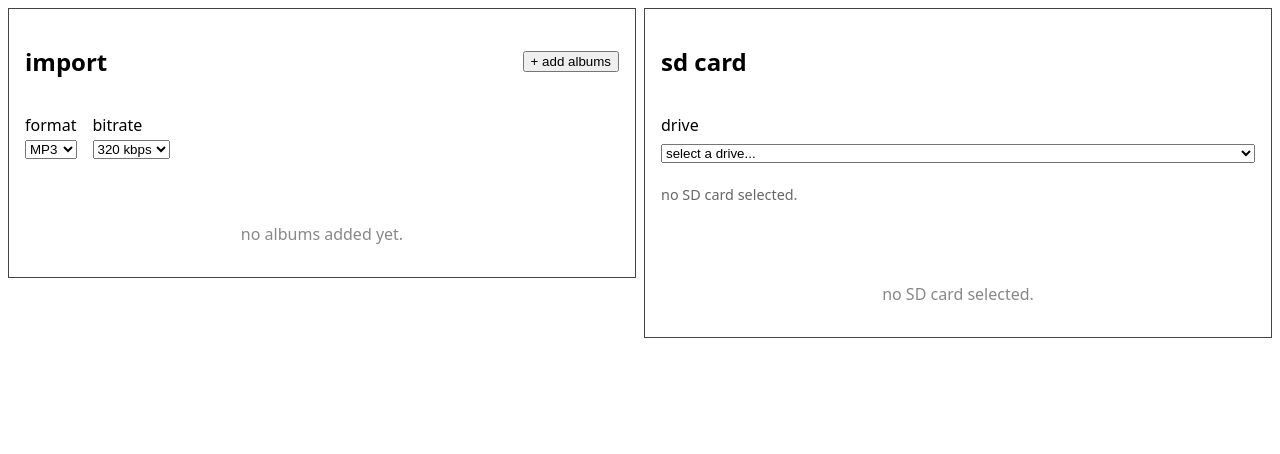
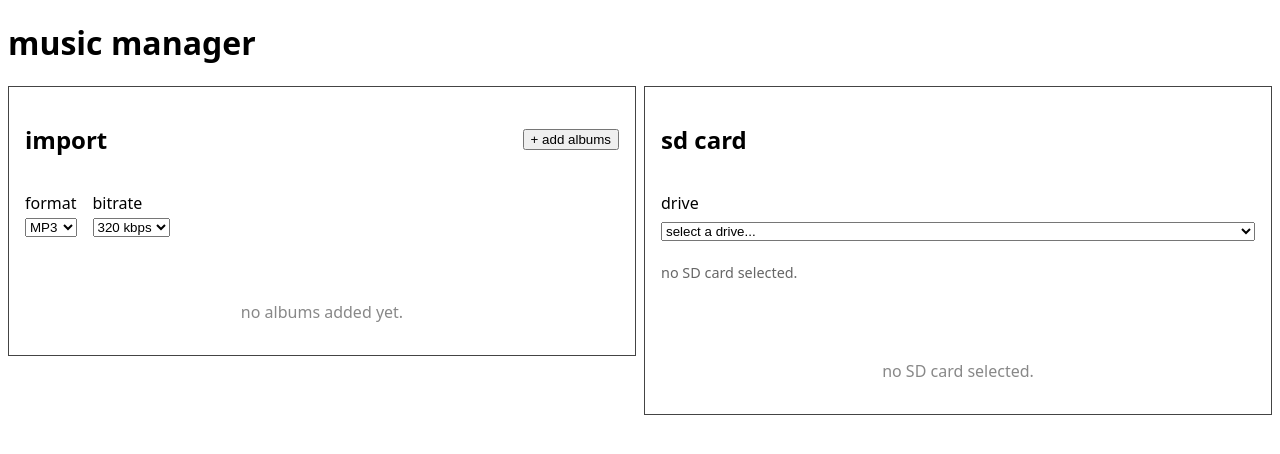
Before and after one commit to arrathore/music-player, a React (Create React App) app in the folder music-manager/client/music-manager/: page / in a window 1280 px wide. Shown: the top 454 px of the page. Built offline with nearby package versions, Linux system fonts and the light colour scheme.

Commit message:
added title bar

```diff
--- a/music-manager/client/music-manager/src/App.tsx
+++ b/music-manager/client/music-manager/src/App.tsx
@@ -1,12 +1,14 @@
 import React from 'react';
 import './App.css';
 
+import TitleBar from "./components/title-bar/TitleBar";
 import ImportPane from "./components/import/ImportPane";
 import SDCardPane from "./components/sdcard/SDCardPane";
 
 function App() {
   return (
     <div className="App">
+      <TitleBar />
       <div id="main">
 	<div className="pane">
 	  <ImportPane />
--- /dev/null
+++ b/music-manager/client/music-manager/src/components/title-bar/TitleBar.tsx
@@ -0,0 +1,9 @@
+function TitleBar() {
+  return (
+    <div className="TitleBar">
+      <h1>music manager</h1>
+    </div>
+  );
+}
+
+export default TitleBar;
```
